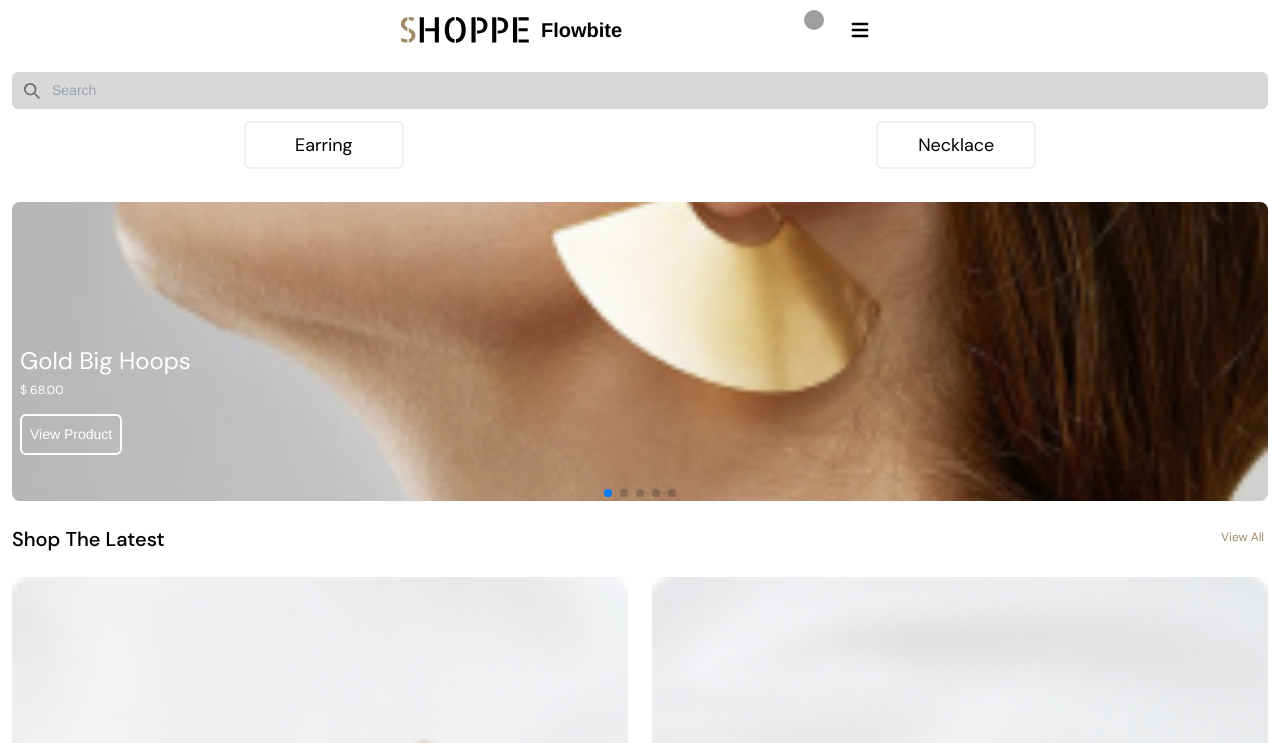
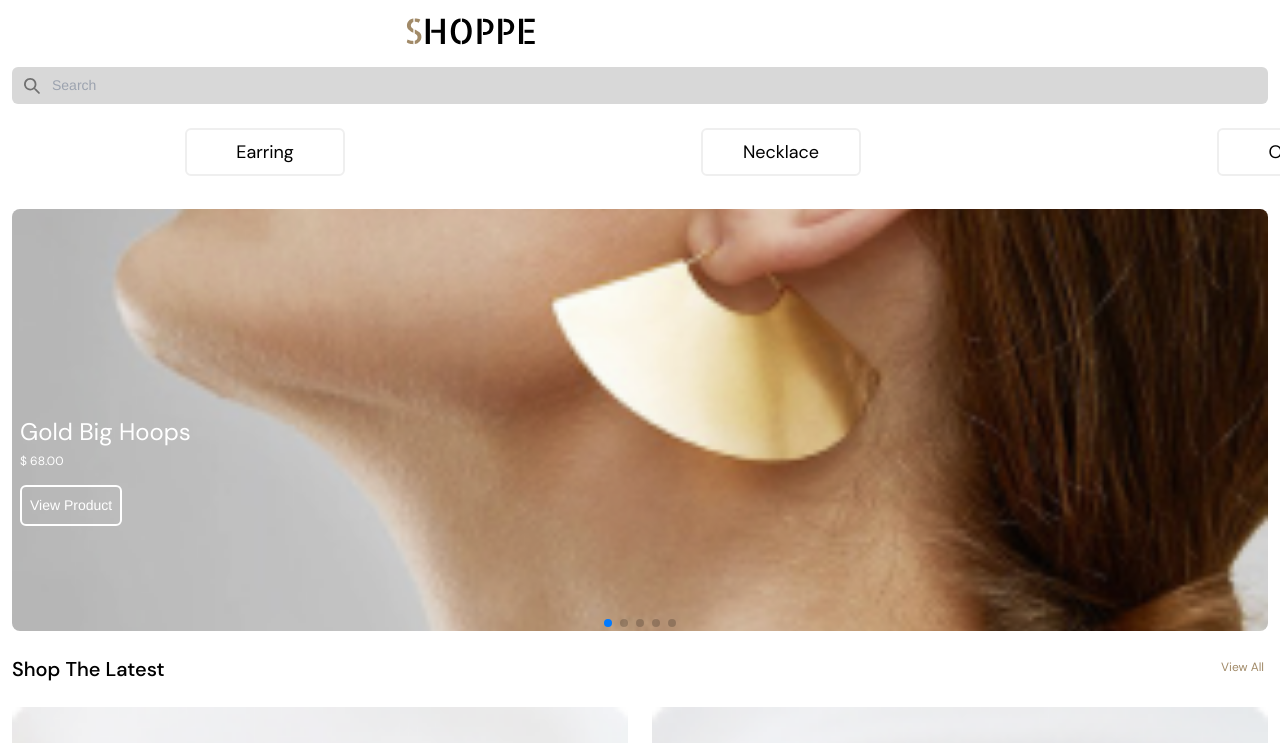
Before and after one commit to franciscomoncadab/shoppe-tailwind, a React (Create React App) app: page / in a window 1280 px wide. Shown: the top 743 px of the page. Built offline with nearby package versions, Linux system fonts and the light colour scheme; grey boxes are pictures that could not be loaded.

Commit message:
styles footer, carousel-img, slider buttoms and navbar

```diff
--- a/src/assets/scss/others/_carousel.scss
+++ b/src/assets/scss/others/_carousel.scss
@@ -31,6 +31,7 @@
    .swiper-slide img {
      display: block;
      width: 100%;
-     height: 299px;
+     height: 422px;
      object-fit: cover;
+
    }
--- a/src/components/Carousel.tsx
+++ b/src/components/Carousel.tsx
@@ -20,12 +20,12 @@ function Carousel() {
       <Swiper
 
           loop={true}
-          spaceBetween={-15}
-          slidesPerView={2}
-          freeMode={false}
+          spaceBetween={10}
+          slidesPerView={2.5}
+          freeMode={true}
           watchSlidesProgress={true}
           modules={[FreeMode, Navigation, Thumbs]}
-          className="mySwiper"
+          className="mySwiper mt-3 ml-3"
         >
           <SwiperSlide>
             <button className="border-solid border-2 border-light-gray rounded-md h-12 w-40">
@@ -45,12 +45,12 @@ function Carousel() {
         </Swiper>
       </div>
       <div className="relative z-0">
-        <p className="absolute z-10 text-white mt-44 text-2xl ml-5">
+        <p className="absolute z-10 text-white mt-60 text-2xl ml-5">
           Gold Big Hoops{" "}
         </p>
         <br />
-        <p className="absolute z-10 text-white text-xs mt-48 ml-5">$ 68.00</p>
-        <button className="absolute z-10 rounded-md border-solid border-l-2 border-r-2 border-x-2 border-y-2 text-white text-center mt-56 ml-5 p-2">
+        <p className="absolute z-10 text-white text-xs mt-64 ml-5">$ 68.00</p>
+        <button className="absolute z-10 rounded-md border-solid border-l-2 border-r-2 border-x-2 border-y-2 text-white text-center mt-72 ml-5 p-2">
           {" "}
           View Product
         </button>
--- a/src/components/Footer.tsx
+++ b/src/components/Footer.tsx
@@ -10,7 +10,7 @@ function Footer() {
   }
 
   return (
-    <footer>
+    <footer className="pt-10">
       <div className="p-4 bg-white sm:p-6">
         {/* <hr className="my-6 border-gray sm:mx-auto" /> */}
         <div className="relative flex items-center">
@@ -18,15 +18,15 @@ function Footer() {
             className="w-full border-b-2 mb-3 pb-1"
             placeholder="Give an email, get the newsletter."
           />
-          <Arrow className="absolute inset-y-0 my-auto w-5 h-5 ml-80 mt-1 pointer-events-none" />
-          <div className="absolute flex flex-start mt-10">
+          <Arrow className="absolute w-5 h-5 ml-[360px] mb-3 pointer-events-none" />
+          <div className="absolute flex flex-start mt-16">
             <br />
             <input
               type="checkbox"
               value="check"
               onChange={handleChange}
               checked={check}
-            /> <p className="font-medium ml-1">i agree to the website's terms and conditions</p>
+            /> <p className="font-medium mb-1 ml-1">i agree to the website's terms and conditions</p>
           </div>
         </div>
         <div className="mt-14 md:flex md:justify-between">
--- a/src/components/NavBar.tsx
+++ b/src/components/NavBar.tsx
@@ -3,135 +3,14 @@ import { ReactComponent as Logo } from "../assets/icons/shoppe.svg";
 
 function NavBar() {
   return (
-    <nav className="bg-white border-gray-200 px-2 sm:px-4 py-2.5 rounded">
+    <nav className="pl-3 py-2.5">
       <div className="container flex flex-wrap justify-between mx-auto">
-        <a href="." className="flex items-center">
+        <a href="/" className="flex items-center">
           <Logo
-            className="mr-3 h-6 sm:h-9 content-start"
+            className="mt-2 h-7sm:h-9 content-start"
             />
-          <span className="self-center text-xl font-semibold whitespace-nowrap dark:text-white">
-            Flowbite
-          </span>
         </a>
-        <div className="flex justify-end md:order-2">
-          <button
-            type="button"
-            className="flex mr-3 text-sm bg-gray-800 rounded-full md:mr-0 focus:ring-4 focus:ring-gray-300 dark:focus:ring-gray-600"
-            id="user-menu-button"
-            aria-expanded="false"
-            data-dropdown-toggle="user-dropdown"
-            data-dropdown-placement="bottom"
-          >
-            <span className="sr-only">Open user menu</span>
-            <img
-              className="w-5 h-5 rounded-full"
-              src="/assets/icons/menu.svg"
-              alt="user"
-            />
-          </button>
 
-          <div
-            className="hidden z-50 my-4 text-base list-none bg-white rounded divide-y divide-gray-100 shadow dark:bg-gray-700 dark:divide-gray-600"
-            id="user-dropdown"
-          >
-            <div className="py-3 px-4">
-              <span className="block text-sm text-gray-900 dark:text-white">
-                Bonnie Green
-              </span>
-              <span className="block text-sm font-medium text-gray-500 truncate dark:text-gray-400">
-                name@flowbite.com
-              </span>
-            </div>
-            <ul className="py-1" aria-labelledby="user-menu-button">
-              <li>
-                <a
-                  href="."
-                  className="block py-2 px-4 text-sm text-gray-700 hover:bg-gray-100 dark:hover:bg-gray-600 dark:text-gray-200 dark:hover:text-white"
-                >
-                  Dashboard
-                </a>
-              </li>
-              <li>
-                <a
-                  href="."
-                  className="block py-2 px-4 text-sm text-gray-700 hover:bg-gray-100 dark:hover:bg-gray-600 dark:text-gray-200 dark:hover:text-white"
-                >
-                  Settings
-                </a>
-              </li>
-              <li>
-                <a
-                  href="."
-                  className="block py-2 px-4 text-sm text-gray-700 hover:bg-gray-100 dark:hover:bg-gray-600 dark:text-gray-200 dark:hover:text-white"
-                >
-                  Earnings
-                </a>
-              </li>
-              <li>
-                <a
-                  href="."
-                  className="block py-2 px-4 text-sm text-gray-700 hover:bg-gray-100 dark:hover:bg-gray-600 dark:text-gray-200 dark:hover:text-white"
-                >
-                  Sign out
-                </a>
-              </li>
-            </ul>
-          </div>
-          <button
-            data-collapse-toggle="mobile-menu-2"
-            type="button"
-            className="inline-flex items-center p-2 ml-1 text-sm text-gray-500 rounded-lg md:hidden hover:bg-gray-100 focus:outline-none focus:ring-2 focus:ring-gray-200 dark:text-gray-400 dark:hover:bg-gray-700 dark:focus:ring-gray-600"
-            aria-controls="mobile-menu-2"
-            aria-expanded="false"
-          >
-            <span className="sr-only">Open main menu</span>
-            <svg
-              className="w-6 h-6"
-              aria-hidden="true"
-              fill="currentColor"
-              viewBox="0 0 20 20"
-              xmlns="http://www.w3.org/2000/svg"
-            >
-              <path
-                fillRule="evenodd"
-                d="M3 5a1 1 0 011-1h12a1 1 0 110 2H4a1 1 0 01-1-1zM3 10a1 1 0 011-1h12a1 1 0 110 2H4a1 1 0 01-1-1zM3 15a1 1 0 011-1h12a1 1 0 110 2H4a1 1 0 01-1-1z"
-                clipRule="evenodd"
-              ></path>
-            </svg>
-          </button>
-        </div>
-        <div
-          className="hidden justify-between items-center w-full md:flex md:w-auto md:order-1"
-          id="mobile-menu-2"
-        >
-          <ul className="flex flex-col p-4 mt-4 bg-gray-50 rounded-lg border border-gray-100 md:flex-row md:space-x-8 md:mt-0 md:text-sm md:font-medium md:border-0 md:bg-white">
-            <li>
-              <a
-                href="."
-                className="block py-2 pr-4 pl-3 text-white bg-blue-700 rounded md:bg-transparent md:text-blue-700 md:p-0 dark:text-white"
-                aria-current="page"
-              >
-                Shop
-              </a>
-            </li>
-            <li>
-              <a
-                href="."
-                className="block py-2 pr-4 pl-3 text-gray-700 rounded hover:bg-gray-100 md:hover:bg-transparent md:hover:text-blue-700 md:p-0 dark:text-gray-400 md:dark:hover:text-white dark:hover:bg-gray-700 dark:hover:text-white md:dark:hover:bg-transparent dark:border-gray-700"
-              >
-                Blog
-              </a>
-            </li>
-            <li>
-              <a
-                href="."
-                className="block py-2 pr-4 pl-3 text-gray-700 rounded hover:bg-gray-100 md:hover:bg-transparent md:hover:text-blue-700 md:p-0 dark:text-gray-400 md:dark:hover:text-white dark:hover:bg-gray-700 dark:hover:text-white md:dark:hover:bg-transparent dark:border-gray-700"
-              >
-                Our History
-              </a>
-            </li>
-          </ul>
-        </div>
       </div>
     </nav>
   );
```
